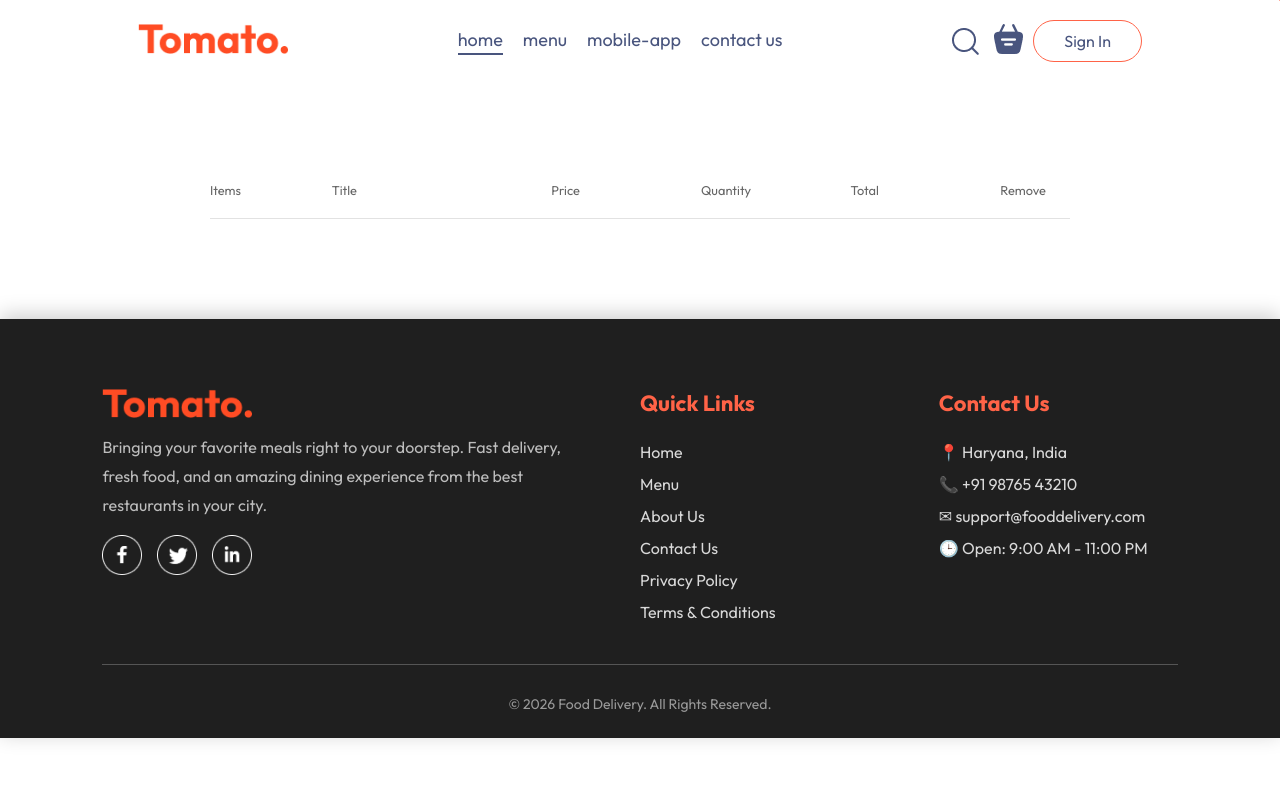
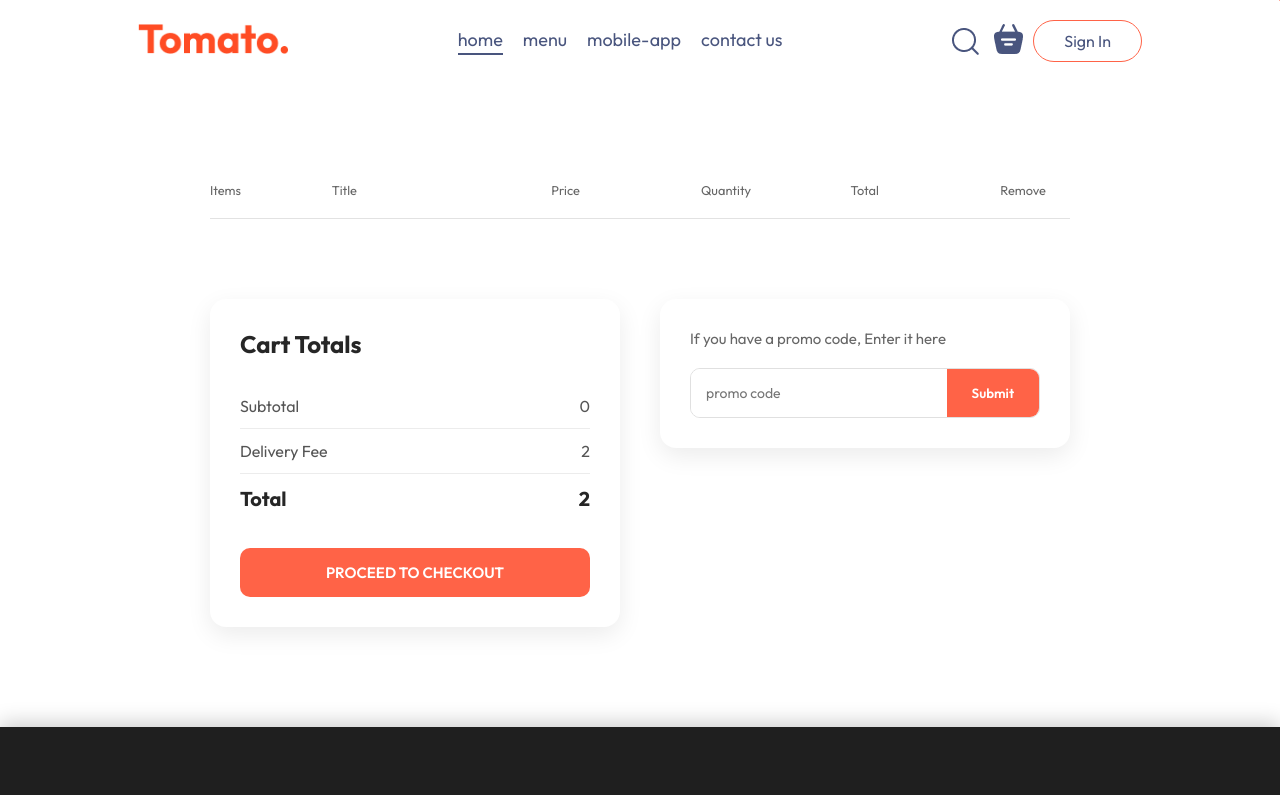
Before and after one commit to Meghna-Saini/Food-Delivery, a React (Vite) app in the folder frontend/: page /cart in a window 1280 px wide. Shown: the top 795 px of the page. Built offline with nearby package versions, Linux system fonts and the light colour scheme.

Commit message:
ADDING CART

```diff
--- a/frontend/src/context/StoreContext.jsx
+++ b/frontend/src/context/StoreContext.jsx
@@ -19,17 +19,24 @@ const removeFromCart = (itemId) => {
         setCartItems((prev) => ({...prev, [itemId]: prev[itemId] - 1}))
 }
 
-   useEffect(() => {
-        console.log(cartItems);
-   },[cartItems])
-
+   const getTotalCartAmount = () => {
+        let totalAmount = 0;
+        for(constitem in cartItems){
+                if(cartItems[item]>0){
+                   let itemInfo = food_list.find((product)=>product._id===item);
+                totalAmount += itemInfo.price*cartItems[item];
+                }
+        }
+        return totalAmount;
+   }
 
        const ContextValue = {
         food_list,
         cartItems,
         setCartItems,
         addToCart,
-        removeFromCart
+        removeFromCart,
+        getTotalCartAmount
        }
 
 
--- a/frontend/src/pages/cart/cart.css
+++ b/frontend/src/pages/cart/cart.css
@@ -82,3 +82,138 @@
         width: 45px;
     }
 }
+.cart-bottom{
+    margin-top: 80px;
+    display: flex;
+    gap: 40px;
+    align-items: flex-start;
+    flex-wrap: wrap;
+}
+
+.cart-total{
+    flex: 1;
+    min-width: 350px;
+    background: #ffffff;
+    padding: 30px;
+    border-radius: 16px;
+    box-shadow: 0 8px 25px rgba(0,0,0,0.08);
+}
+
+.cart-total h2{
+    margin-bottom: 25px;
+    color: #262626;
+    font-size: 24px;
+}
+
+.cart-total-details{
+    display: flex;
+    justify-content: space-between;
+    align-items: center;
+    padding: 12px 0;
+    color: #555;
+    font-size: 16px;
+}
+
+.cart-total hr{
+    border: none;
+    height: 1px;
+    background: #ececec;
+}
+
+.cart-total-details:last-child{
+    font-size: 20px;
+    font-weight: 700;
+    color: #262626;
+}
+
+.cart-total button{
+    width: 100%;
+    margin-top: 25px;
+    border: none;
+    padding: 15px;
+    background: tomato;
+    color: white;
+    font-size: 15px;
+    font-weight: 600;
+    border-radius: 10px;
+    cursor: pointer;
+    transition: 0.3s;
+}
+
+.cart-total button:hover{
+    background: #ff5333;
+    transform: translateY(-2px);
+}
+
+.cart-promocode{
+    flex: 1;
+    min-width: 350px;
+    background: #ffffff;
+    padding: 30px;
+    border-radius: 16px;
+    box-shadow: 0 8px 25px rgba(0,0,0,0.08);
+}
+
+.cart-promocode p{
+    color: #666;
+    margin-bottom: 20px;
+    font-size: 15px;
+}
+
+.cart-promocode-input{
+    display: flex;
+    overflow: hidden;
+    border-radius: 10px;
+    border: 1px solid #e0e0e0;
+}
+
+.cart-promocode-input input{
+    flex: 1;
+    border: none;
+    outline: none;
+    padding: 15px;
+    font-size: 14px;
+}
+
+.cart-promocode-input button{
+    border: none;
+    background: tomato;
+    color: white;
+    padding: 0 25px;
+    cursor: pointer;
+    font-weight: 600;
+    transition: 0.3s;
+}
+
+.cart-promocode-input button:hover{
+    background: #ff5333;
+}
+
+@media (max-width: 768px){
+
+    .cart-bottom{
+        flex-direction: column;
+    }
+
+    .cart-total,
+    .cart-promocode{
+        width: 100%;
+        min-width: auto;
+    }
+
+    .cart-promocode-input{
+        flex-direction: column;
+        border: none;
+        gap: 10px;
+    }
+
+    .cart-promocode-input input{
+        border: 1px solid #e0e0e0;
+        border-radius: 10px;
+    }
+
+    .cart-promocode-input button{
+        padding: 15px;
+        border-radius: 10px;
+    }
+}
--- a/frontend/src/pages/cart/cart.jsx
+++ b/frontend/src/pages/cart/cart.jsx
@@ -4,7 +4,7 @@ import { useContext } from 'react'
 import { StoreContext} from '../../context/StoreContext'
 const Cart = () => {
 
-  const {cartItems,food_list,removeFromCart} = useContext(StoreContext);
+  const {cartItems,food_list,removeFromCart,getTotalCartAmount} = useContext(StoreContext);
 
   return (
     <div className='cart'>
@@ -37,7 +37,37 @@ const Cart = () => {
           }
         })}
       </div>
-
+      <div className="cart-bottom">
+        <div className="cart-total">
+          <h2>Cart Totals</h2>
+          <div className="">
+            <div className="cart-total-details">
+                <p>Subtotal</p>
+                <p>{getTotalCartAmount()}</p>
+            </div>
+            <hr />
+            <div className="cart-total-details">
+              <p>Delivery Fee</p>
+              <p>{2}</p>
+            </div>
+            <hr />
+            <div className="cart-total-details">
+               <p>Total</p>
+               <p>{getTotalCartAmount()+2}</p>
+            </div>
+          </div>
+           <button>PROCEED TO CHECKOUT</button>
+        </div>
+        <div className="cart-promocode">
+          <div>
+            <p>If you have a promo code, Enter it here</p>
+            <div className="cart-promocode-input">
+              <input type="text" placeholder='promo code'/>
+              <button>Submit</button>
+            </div>
+          </div>
+        </div>
+      </div>
     </div>
   )
 }
```
